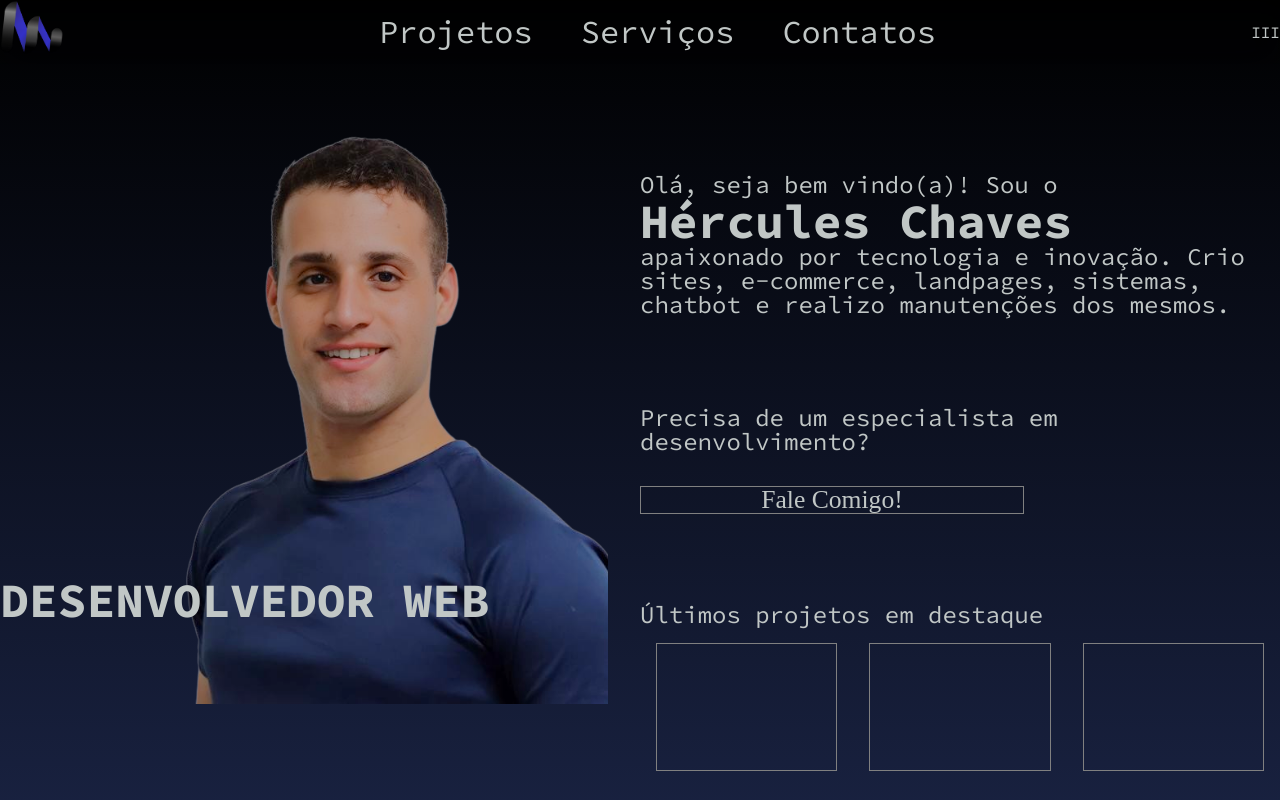
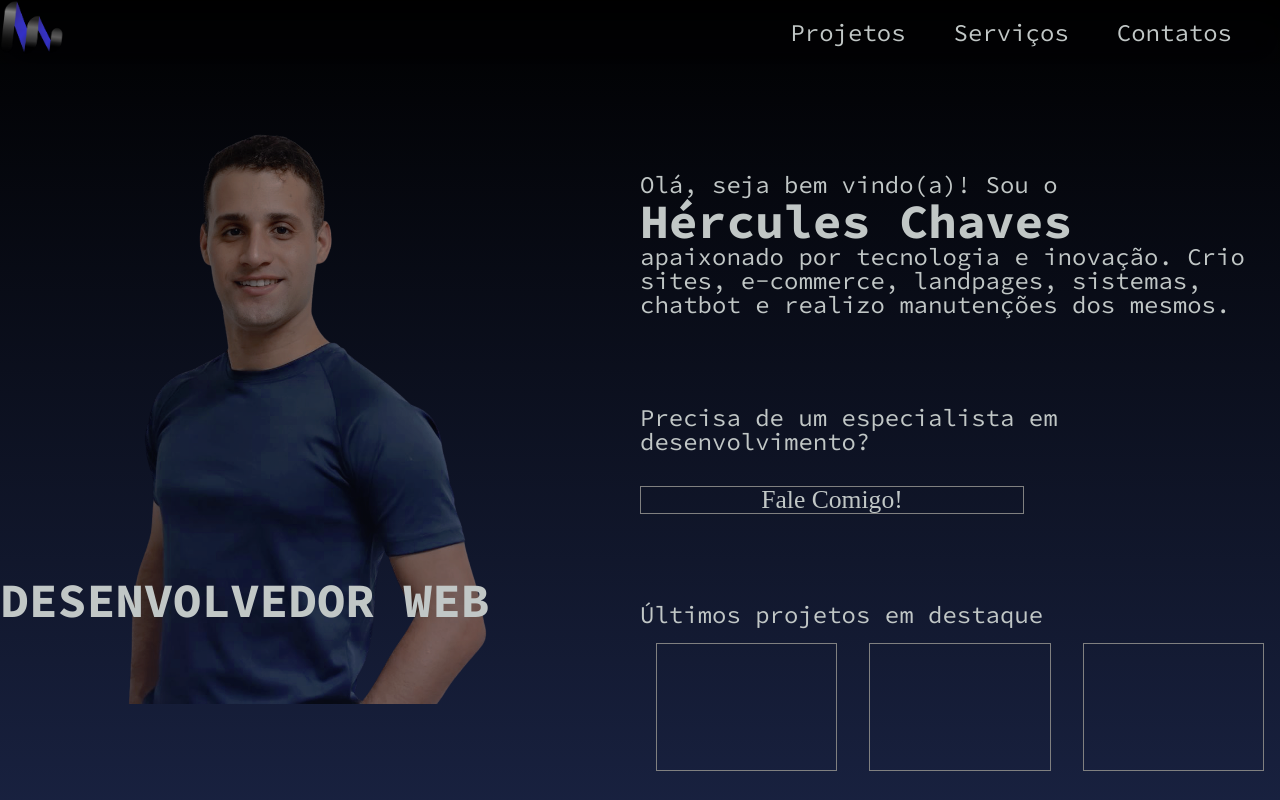
Before and after one commit to hercules1997/website-hcdeveloper, a React (Vite) app: page / in a window 1280 px wide. Shown: the top 800 px of the page. Built offline with nearby package versions, Linux system fonts and the light colour scheme.

Commit message:
Criando componentes de Menu e Links e aplicando funcionaldades

```diff
--- /dev/null
+++ b/src/components/Links/index.jsx
@@ -0,0 +1,10 @@
+import { ContainerLink } from './style'
+
+export const Links = ({ children, href, active, ...rest }) => {
+  return (
+    // TODO VERIFICAR POSTERIOMENTE SE HÁ NECESSIDADE DA PASSAGEM DESSA PROPRIEDADE "ACTIVE"
+    <ContainerLink {...rest} isActive={active} href={href}>
+      {children}
+    </ContainerLink>
+  )
+}
--- /dev/null
+++ b/src/components/Links/style.js
@@ -0,0 +1,38 @@
+import styled from 'styled-components'
+
+import { theme } from '../../styles/theme'
+
+const ContainerLink = styled.a`
+  color: ${(props) =>
+    props.isActive ? theme.colors.selected : theme.colors.light};
+  font-size: 1.5rem;
+  text-align: 50%;
+  text-transform: translateX(-50%);
+  transition: 0.5s ease-in-out;
+  cursor: pointer;
+  text-decoration: none;
+  position: relative;
+
+  &:hover {
+    color: ${theme.colors.selected};
+    font-weight: 700;
+  }
+  &::after {
+    content: '';
+    height: 0.125rem;
+    width: ${(props) => (props.isActive ? '100%' : 0)};
+    background: ${theme.colors.selected};
+    position: absolute;
+    bottom: -10px;
+    left: 50%;
+    transform: translateX(-50%);
+    transition: width 0.5s ease-in-out;
+  }
+
+  &:hover::after {
+    width: 100%;
+    height: 0.225rem;
+  }
+`
+
+export { ContainerLink }
--- /dev/null
+++ b/src/components/Menu/index.jsx
@@ -0,0 +1,28 @@
+import imageLogo from '../../assets/img/logo.png'
+import { Links } from '../../components'
+import { ContainerMenu, Icone, Logo, Navigator } from './style'
+
+export const Menu = () => {
+  return (
+    <ContainerMenu>
+      <Logo>
+        <img src={imageLogo} />
+      </Logo>
+      <Navigator>
+        <Links isActive={false} href="#">
+          Projetos
+        </Links>
+        <Links isActive={true} href="#">
+          Serviços
+        </Links>
+        <Links isActive={false} href="#">
+          Contatos
+        </Links>
+        {/* <LinkNav isActive name="Serviços" href="#" />
+        <LinkNav isActive name="Contatos" href="#" /> */}
+
+        <Icone></Icone>
+      </Navigator>
+    </ContainerMenu>
+  )
+}
--- /dev/null
+++ b/src/components/Menu/style.js
@@ -0,0 +1,31 @@
+import styled from 'styled-components'
+
+import { theme } from '../../styles/theme'
+
+const ContainerMenu = styled.header`
+  z-index: 1000;
+  position: relative;
+  display: flex;
+  width: 100%;
+  justify-content: space-between;
+  align-items: center;
+  position: sticky;
+  top: 0;
+  backdrop-filter: blur(18px);
+  color: ${theme.colors.light};
+`
+const Logo = styled.span`
+  width: 4rem;
+  height: 4rem;
+  > img {
+    width: 100%;
+  }
+`
+const Navigator = styled.nav`
+  display: flex;
+  gap: 3rem;
+`
+
+const Icone = styled.span``
+
+export { ContainerMenu, Icone, Logo, Navigator }
--- a/src/screen/Header/index.jsx
+++ b/src/screen/Header/index.jsx
@@ -1,47 +1,29 @@
-
-import imageLogo from "../../assets/img/logo.png";
-import avatar from "../../assets/img/avatar.jpg";
-
+import avatar from '../../assets/img/avatar.png'
+import { Menu } from '../../components'
 import {
   Button,
   CardProjects,
   CarouselProjectsDetach,
-  Container,
   ContainerContent,
   ContentCarousel,
   ContentLeft,
   ContentRight,
   H1,
   H2Name,
-  Icone,
   ImagePerson,
-  Links,
-  Logo,
-  Navigator,
-  TextApresentation,
-} from "./style";
+  TextApresentation
+} from './style'
 
-export const Header = () => {
+export function Header() {
   return (
     <>
-      <Container>
-        <Logo >
-           <img src={imageLogo}/>
-        </Logo>
-        <Navigator>
-          <Links>Projetos</Links>
-          <Links>Serviços</Links>
-          <Links>Contatos</Links>
-        </Navigator>
-        <Icone>III</Icone>
-      </Container>
+      <Menu />
       <ContainerContent>
         <ContentLeft>
-        <ImagePerson >
-            <img src={avatar}/>
+          <ImagePerson>
+            <img src={avatar} />
           </ImagePerson>
           <H1>DESENVOLVEDOR WEB</H1>
-
         </ContentLeft>
         <ContentRight>
           <div>
@@ -53,7 +35,6 @@ export const Header = () => {
             </TextApresentation>
           </div>
           <div>
-
             <TextApresentation>
               Precisa de um especialista em desenvolvimento?
             </TextApresentation>
@@ -71,5 +52,5 @@ export const Header = () => {
         </ContentRight>
       </ContainerContent>
     </>
-  );
-};
+  )
+}
--- a/src/screen/Header/style.js
+++ b/src/screen/Header/style.js
@@ -1,36 +1,6 @@
-import styled from "styled-components";
-import { theme } from "../../styles/theme";
+import styled from 'styled-components'
 
-// CABEÇALHO
-
-const Container = styled.header`
-z-index: 1000;
-  position: relative;
-  display: flex;
-  width: 100%;
-  justify-content: space-between;
-  align-items: center;
-  position: sticky;
-  top: 0;
-  backdrop-filter: blur(18px);
-  color: ${theme.colors.light};
-`;
-const Logo = styled.span`
-  width: 4rem;
-  height: 4rem;
-  > img {
-    width: 100%;
-  }
-`;
-const Navigator = styled.nav`
-  display: flex;
-  gap: 3rem;
-`;
-const Links = styled.a`
-  font-size: 2rem;
-  cursor: pointer;
-`;
-const Icone = styled.span``;
+import { theme } from '../../styles/theme'
 
 // CONTEÚDOS
 
@@ -40,34 +10,29 @@ const ContainerContent = styled.aside`
   width: 100%;
   color: ${theme.colors.light};
   min-height: calc(100vh - 6rem);
-`;
+`
 
 // Lado esquerdo
 const ContentLeft = styled.div`
   position: relative;
   width: 50%;
+`
+const ImagePerson = styled.span`
+  width: 100%;
 
-
-`;
-const ImagePerson = styled.span`
-  width: 70%;
-  height: 100%;
-
-  left: 10rem;
   position: absolute;
   z-index: -1;
 
-  >img {
-    width: 100%;
-
+  > img {
+    width: 90%;
   }
-`;
+`
 const H1 = styled.h1`
   width: 100%;
   font-size: 3rem;
-  position: absolute;
-  bottom: 13rem;
-`;
+  margin-top: 70%;
+  display: flex;
+`
 
 // Lado direito
 const ContentRight = styled.div`
@@ -75,16 +40,16 @@ const ContentRight = styled.div`
   display: flex;
   flex-direction: column;
   justify-content: space-around;
-`;
+`
 
 const TextApresentation = styled.p`
   width: 100%;
   font-size: 1.5rem;
-`;
+`
 const H2Name = styled.h2`
   width: 100%;
   font-size: 3rem;
-`;
+`
 const Button = styled.button`
   background-color: transparent;
   margin-top: 2rem;
@@ -93,7 +58,7 @@ const Button = styled.button`
   border: solid 1px gray;
   width: 60%;
   font-size: 1.6rem;
-`;
+`
 
 const ContentCarousel = styled.section`
   display: flex;
@@ -102,27 +67,22 @@ const ContentCarousel = styled.section`
   width: 100%;
 
   justify-content: center;
-`;
+`
 const CarouselProjectsDetach = styled.article`
   width: 100%;
   padding: 1rem;
   display: flex;
   gap: 2rem;
-`;
+`
 
 const CardProjects = styled.span`
   border: solid 1px gray;
   width: 100%;
 
   height: 8rem;
-`;
+`
 
 export {
-  Container,
-  Icone,
-  Logo,
-  Navigator,
-  Links,
   ContainerContent,
   ContentLeft,
   ContentRight,
@@ -133,5 +93,5 @@ export {
   CardProjects,
   H2Name,
   TextApresentation,
-  ContentCarousel,
-};
+  ContentCarousel
+}
```
